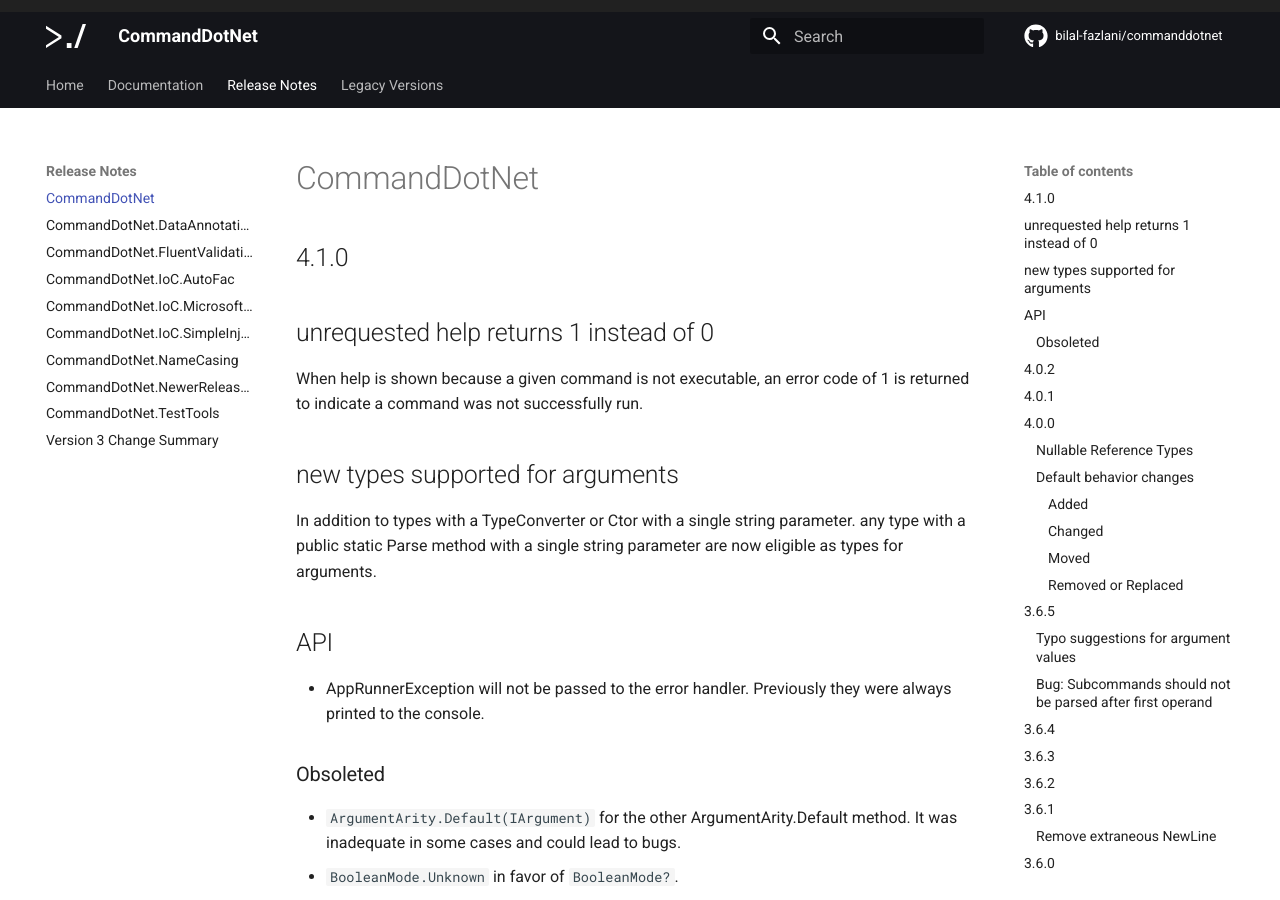
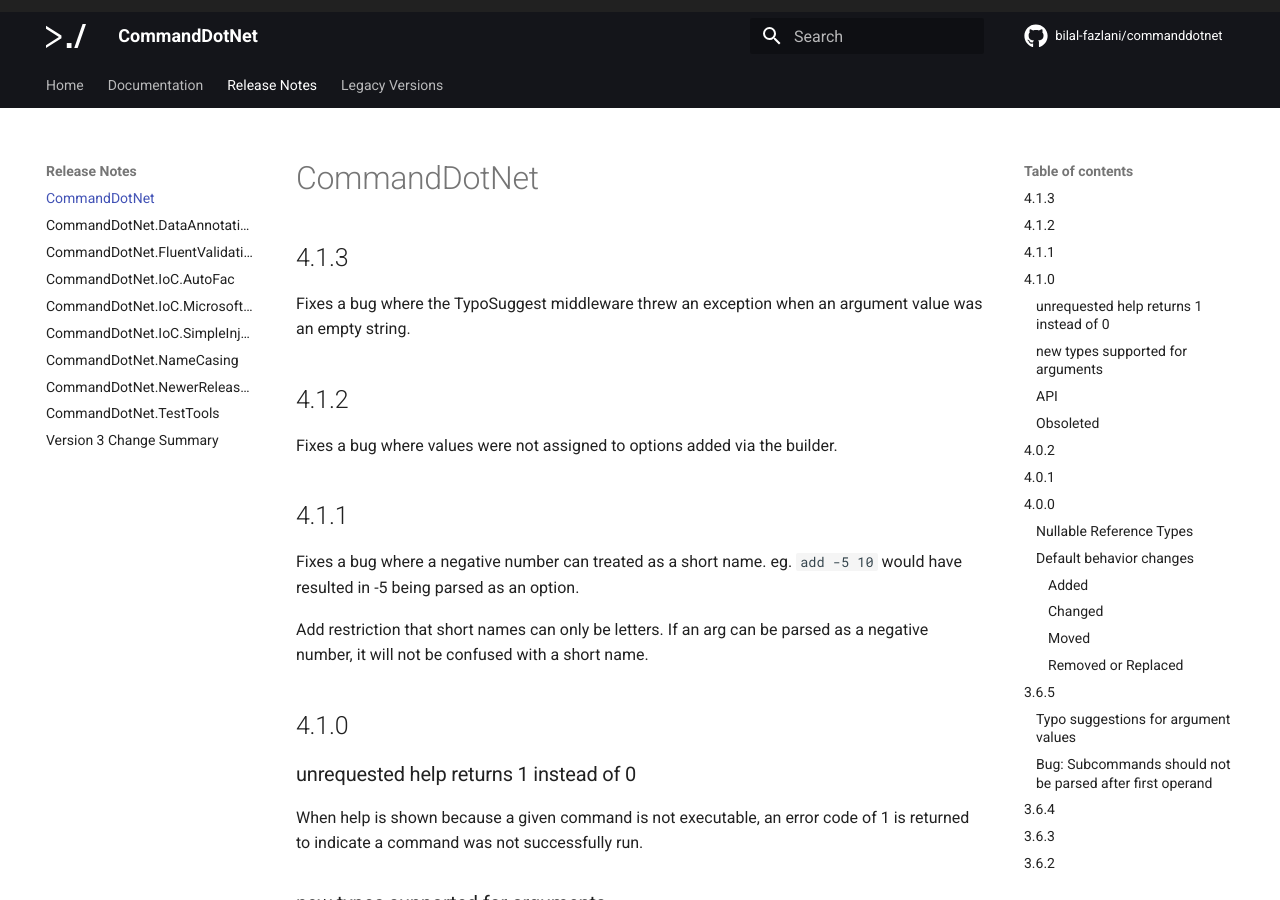
Before and after one commit to bilal-fazlani/commanddotnet, an MkDocs documentation site: the page built from docs/ReleaseNotes/CommandDotNet.md, in a window 1280 px wide and 900 px high. Built offline with MkDocs 1.6.1 and Material for MkDocs 9.7.7, drawn with Linux system fonts in a browser that asks for light colours; comment, search, counter and statistics services are not loaded.

Commit message:
update release notes

```diff
--- a/docs/ReleaseNotes/CommandDotNet.md
+++ b/docs/ReleaseNotes/CommandDotNet.md
@@ -1,16 +1,30 @@
 # CommandDotNet
+
+## 4.1.3
+
+Fixes a bug where the TypoSuggest middleware threw an exception when an argument value was an empty string.
+
+## 4.1.2
+
+Fixes a bug where values were not assigned to options added via the builder.
+
+## 4.1.1
+
+Fixes a bug where a negative number can treated as a short name. eg. `add -5 10` would have resulted in -5 being parsed as an option.
+
+Add restriction that short names can only be letters. If an arg can be parsed as a negative number, it will not be confused with a short name.
 
 ## 4.1.0
 
-## unrequested help returns 1 instead of 0
+### unrequested help returns 1 instead of 0
 
 When help is shown because a given command is not executable, an error code of 1 is returned to indicate a command was not successfully run.
 
-## new types supported for arguments
+### new types supported for arguments
 
 In addition to types with a TypeConverter or Ctor with a single string parameter. any type with a public static Parse method with a single string parameter are now eligible as types for arguments.
 
-## API
+### API
 
 * AppRunnerException will not be passed to the error handler. Previously they were always printed to the console.
 
```
